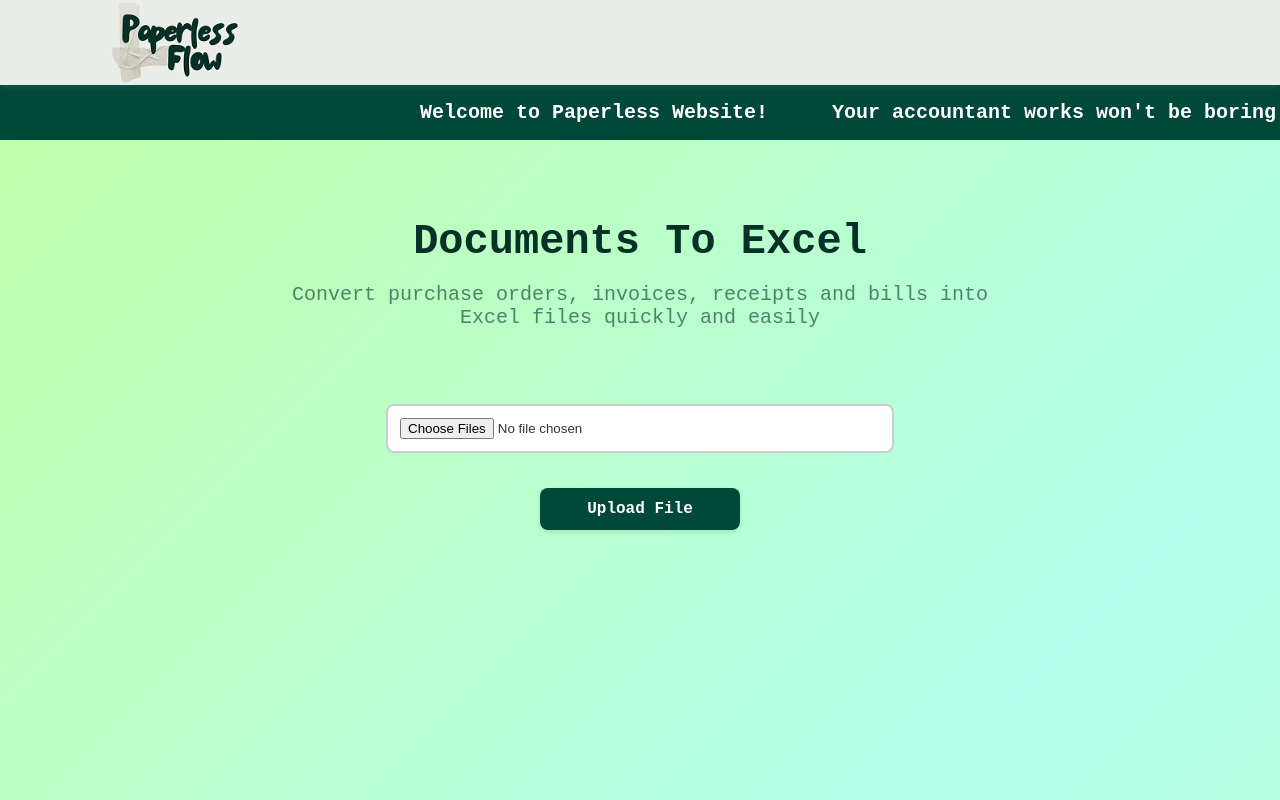
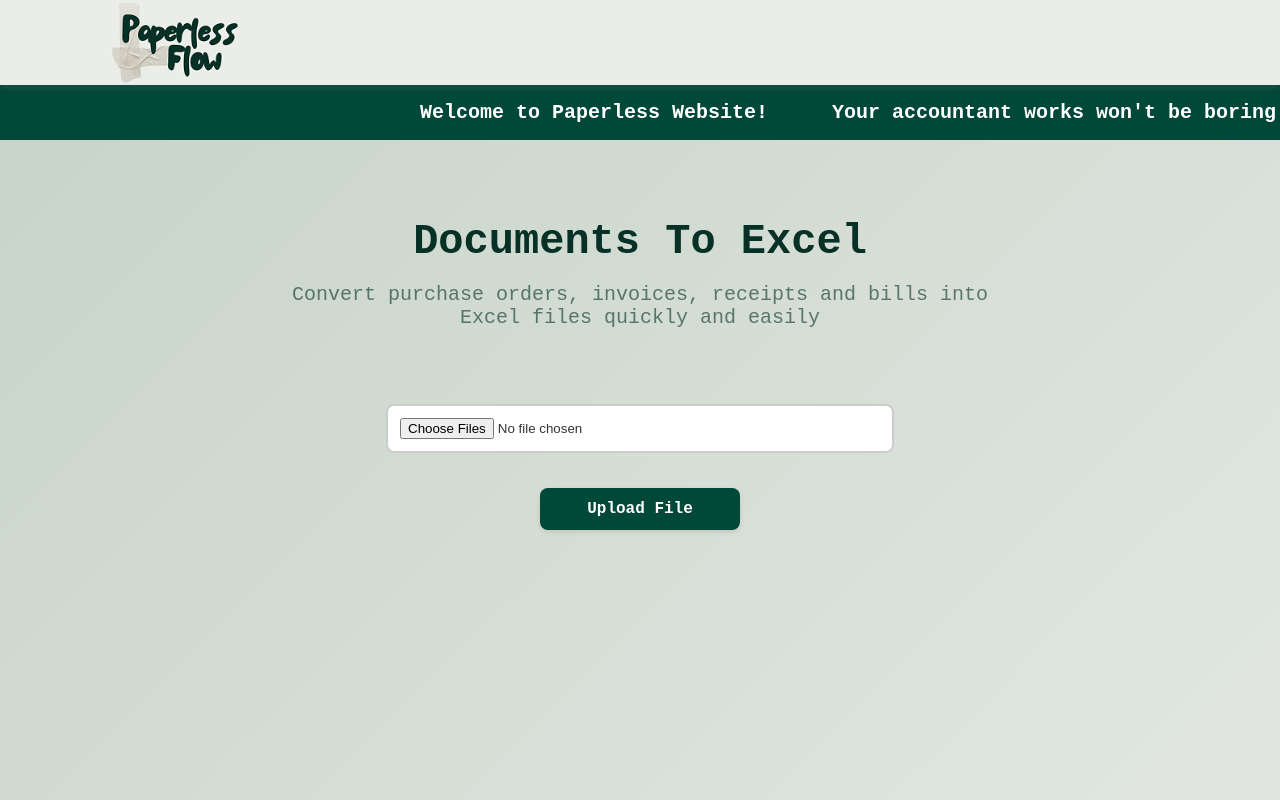
Before and after one commit to jmaepraendith/PaperlessWebProject, a React (Create React App) app in the folder frontend/: page / in a window 1280 px wide. Built offline with nearby package versions, Linux system fonts and the light colour scheme.

Commit message:
change color frontend

```diff
--- a/frontend/src/components/ActivityPage.js
+++ b/frontend/src/components/ActivityPage.js
@@ -178,8 +178,7 @@ const ActivityPage = () => {
               <a>Home</a>
             </button>
           </p>
-          <p className="AboutUsLink"><a>About us</a></p>
-          <p className="AllToolsLink"><a>All Tools</a></p>
+
 
           <div className="user-dropdown-container">
             <p className="UserLink" onClick={toggleUserDropdown}>
--- a/frontend/src/components/HomePage.js
+++ b/frontend/src/components/HomePage.js
@@ -216,8 +216,6 @@ const HomePage = () => {
               <a>Your Projects</a>
             </button>
           </p>
-          <p className="AboutUsLink"><a>About us</a></p>
-          <p className="AllToolsLink"><a>All Tools</a></p>
 
          <div className="user-dropdown-container">
             <p className="UserLink" onClick={toggleUserDropdown}>
--- a/frontend/src/components/HomePageWithoutLogin.js
+++ b/frontend/src/components/HomePageWithoutLogin.js
@@ -183,8 +183,6 @@ const HomePageWithoutLogin = () => {
           <p>
             <a onClick={() => navigate(`/login`)}>Log in</a>
           </p>
-          <p className="AboutUsLink"><a>About us</a></p>
-          <p className="AllToolsLink"><a>All Tools</a></p>
           <p className="UserLink"><a>Welcome, Guest!</a></p>
         </nav>
       </header>
--- a/frontend/src/styles/ActivityPage.css
+++ b/frontend/src/styles/ActivityPage.css
@@ -435,7 +435,6 @@ main > p {
   display: flex;
   flex-direction: column;
   background-size: 300% 300%;
-  background-image: linear-gradient(-45deg, rgb(200, 255, 205) 0%, rgb(168, 225, 209) 25%, rgb(221, 255, 208) 51%, #c5e0d1 100%);
   animation: AnimateBG 20s ease infinite;
 }
 
--- a/frontend/src/styles/HomePage.css
+++ b/frontend/src/styles/HomePage.css
@@ -498,7 +498,12 @@ progress::-webkit-progress-value {
   display: flex;
   flex-direction: column;
   background-size: 300% 300%;
-  background-image: linear-gradient(-45deg, rgb(200, 255, 205) 0%, rgb(179, 255, 235) 25%, rgb(193, 255, 168) 51%, #9affc6 100%);
+  background-image: linear-gradient(-45deg,
+    #ECEFEA 0%,   /* เทาอ่อนอมขาว */
+    #DDE3DD 25%,  /* เทาอมเขียวพาสเทล */
+    #C8D4C8 51%,  /* เขียวหม่นเทา */
+    #DDEAE2 100%  /* เทาอมเขียวอ่อนสุด ๆ */
+  );
   animation: AnimateBG 20s ease infinite;
 }
 
```
